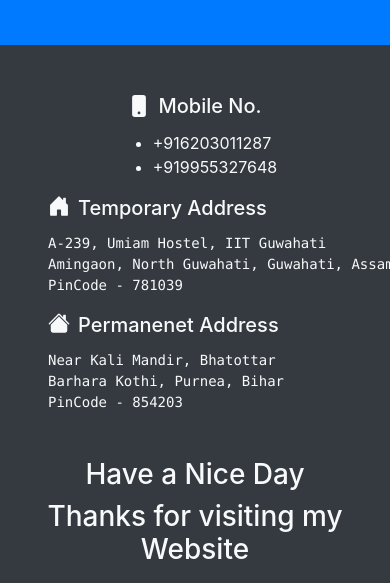
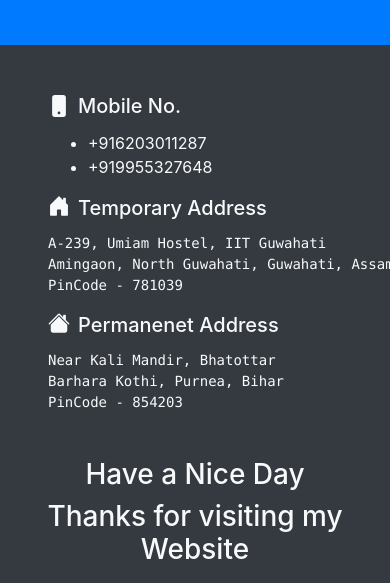
Before and after one commit to SHIVAM200219/Personal-Website, a plain HTML site: page contact.html in a window 390 px wide. Shown: the part 1564-2147 px from the top of the page. Drawn offline with nearby package versions, Linux system fonts and the light colour scheme.

Commit message:
Add files via upload

```diff
--- a/contact.html
+++ b/contact.html
@@ -125,15 +125,15 @@
         </div>
     </div>
     <div class="footer bg-dark text-light">
-        <div class="phone pt-5">
-            <h5 class="text-left text-md-center"><svg xmlns="http://www.w3.org/2000/svg" width="30" height="30" fill="currentColor"
+        <div class="phone pt-5 px-5">
+            <h5><svg xmlns="http://www.w3.org/2000/svg" width="30" height="30" fill="currentColor"
                     class="bi bi-phone-fill pr-2 pb-1" viewBox="0 0 16 16">
                     <path
                         d="M3 2a2 2 0 0 1 2-2h6a2 2 0 0 1 2 2v12a2 2 0 0 1-2 2H5a2 2 0 0 1-2-2V2zm6 11a1 1 0 1 0-2 0 1 1 0 0 0 2 0z" />
                 </svg>Mobile No.</h5>
             <ul>
-                <li><a class="text-light text-left text-md-center" href="tel:+916203011287">+916203011287</a></li>
-                <li><a class="text-light text-left text-md-center" href="tel:+919955327648">+919955327648</a></li>
+                <li><a class="text-light" href="tel:+916203011287">+916203011287</a></li>
+                <li><a class="text-light" href="tel:+919955327648">+919955327648</a></li>
             </ul>
         </div>
         <div class="address px-5">
--- a/index.css
+++ b/index.css
@@ -167,6 +167,10 @@
     .inner h3{
         font-size: 0.7rem;
     }
+
+    .phone{
+        align-items:flex-start;
+    }
 }
 
 .education {
```
